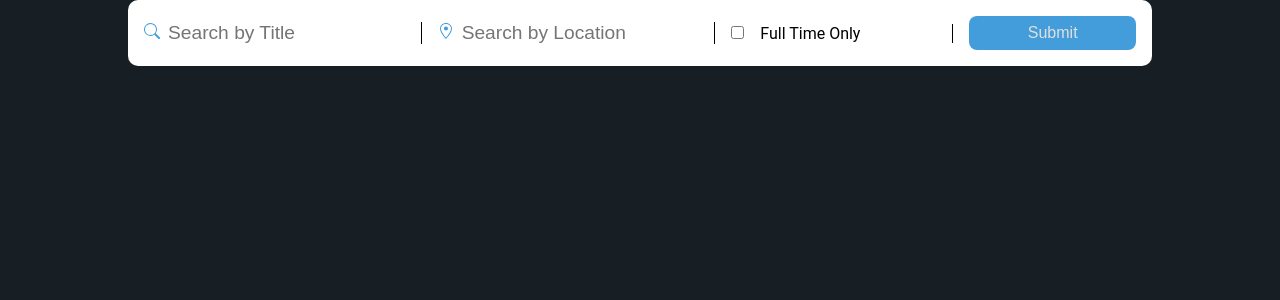
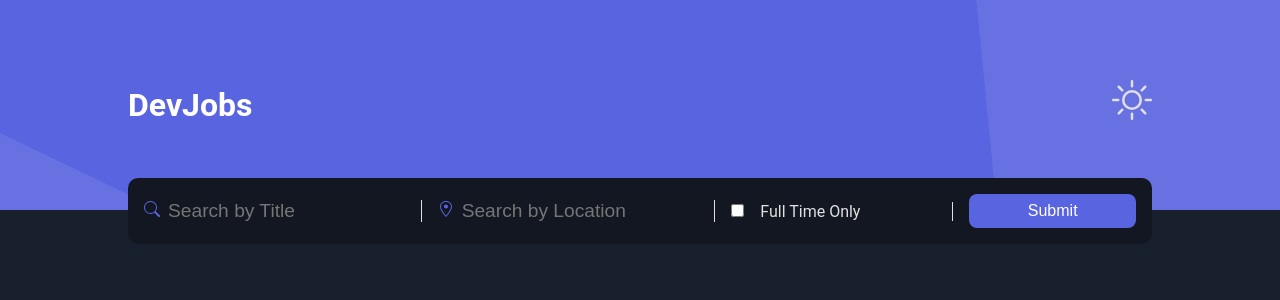
Before and after one commit to Sagi23/dev-jobs-react, a React (Create React App) app: page / in a window 1280 px wide. Shown: the top 300 px of the page. Built offline with nearby package versions, Linux system fonts and the light colour scheme.

Commit message:
Add header and swithch theme function

```diff
--- a/src/App.js
+++ b/src/App.js
@@ -2,6 +2,7 @@ import { useState } from "react";
 import { lightTheme, darkTheme, GlobalStyles } from "./styles/theme";
 import { ThemeProvider } from "styled-components";
 import SearchForm from "./components/SearchForm";
+import Header from "./components/Header";
 
 function App() {
   const [theme, setTheme] = useState("dark");
@@ -14,6 +15,7 @@ function App() {
     <ThemeProvider theme={theme === "dark" ? darkTheme : lightTheme}>
       <GlobalStyles />
       <div className="App">
+        <Header theme={theme} themeToggler={themeToggler} />
         <SearchForm />
       </div>
     </ThemeProvider>
--- /dev/null
+++ b/src/components/Header.js
@@ -0,0 +1,38 @@
+import React from "react";
+import styled from "styled-components";
+import { BsSun, BsMoon } from "react-icons/bs";
+import bg from "../styles/bg-pattern-header.svg";
+
+const Header = ({ theme, themeToggler }) => {
+  return (
+    <>
+      <Container>
+        <StyledDiv>
+          <h1 style={{ color: "white" }}>DevJobs</h1>
+          <div
+            onClick={() => themeToggler()}
+            style={{ fontSize: "40px", cursor: "pointer" }}
+          >
+            {theme === "dark" ? <BsSun /> : <BsMoon />}
+          </div>
+        </StyledDiv>
+      </Container>
+    </>
+  );
+};
+
+const Container = styled.div`
+  padding: 5rem 0;
+  background-image: url(${bg});
+  background-size: 100%;
+`;
+
+const StyledDiv = styled.div`
+  width: 80%;
+  margin: 0 auto;
+  display: flex;
+  justify-content: space-between;
+  align-items: center;
+`;
+
+export default Header;
--- a/src/components/SearchForm.js
+++ b/src/components/SearchForm.js
@@ -46,23 +46,27 @@ const SearchForm = () => {
 };
 
 const IconLabel = styled.label`
-  color: ${({ theme }) => theme.headerColor};
+  color: ${({ theme }) => theme.btnColor};
   padding-right: 0.5rem;
 `;
 
 const FullLabel = styled.label`
   color: black;
   margin: 0 1rem;
+  color: ${({ theme }) => theme.fontColor};
 `;
 
 const StyledTextInput = styled.input`
   border: none;
   font-size: 1.2rem;
   width: 80%;
+  background: transparent;
+  color: ${({ theme }) => theme.fontColor};
 `;
 
 const Divider = styled.span`
   border-right: 1px solid black;
+  border-color: ${({ theme }) => theme.fontColor};
   @media ${mediaQueries.md} {
     border-right: none;
   }
@@ -70,9 +74,9 @@ const Divider = styled.span`
 
 const StyledFormContainer = styled.form`
   border-radius: 10px;
-  background-color: white;
+  background-color: ${({ theme }) => theme.formColor};
   width: 80%;
-  margin: 0 auto 0;
+  margin: -2rem auto 0;
   padding: 1em;
   display: grid;
   grid-template-columns: 0.5fr 0.5fr 0.4fr 0.3fr;
@@ -85,12 +89,13 @@ const StyledFormContainer = styled.form`
 
 const StyledBtn = styled.button`
   padding: 0.5rem 1rem;
-  color: ${({ theme }) => theme.fontColor};
-  background-color: ${({ theme }) => theme.headerColor};
+  color: white;
+  background-color: ${({ theme }) => theme.btnColor};
   border: none;
   border-radius: 0.5rem;
   margin-left: 0rem;
   font-size: 16px;
+  cursor: pointer;
 `;
 
 export default SearchForm;
--- a/src/styles/theme.js
+++ b/src/styles/theme.js
@@ -1,17 +1,21 @@
 import { createGlobalStyle } from "styled-components";
 
 export const lightTheme = {
-  body: "#ffffff",
+  body: "#f3f3f3",
   fontColor: "#313131",
   headerColor: "#34729d",
   descriptionColor: "#ffffff",
+  formColor: "#ffffff",
+  btnColor: "#5964e0",
 };
 
 export const darkTheme = {
-  body: "#171f24",
+  body: "#19202d",
   fontColor: "#e0e0e0",
   headerColor: "#449ddb",
   descriptionColor: "#1b2a35",
+  formColor: "#121721",
+  btnColor: "#5964e0",
 };
 
 export const mediaQueries = {
```
Also changed, not shown: src/styles/bg-pattern-header.svg (added), 1 other file (tests, documents, lock files or other folders).
